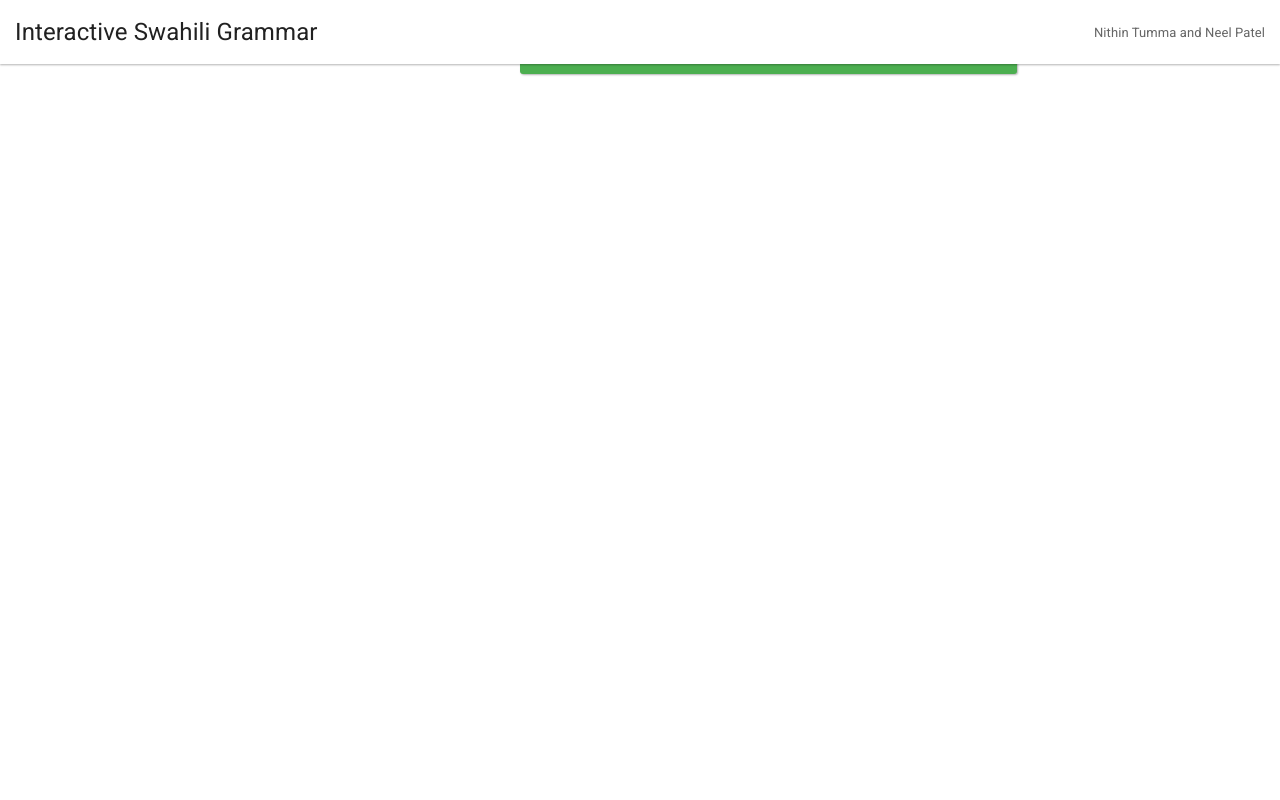
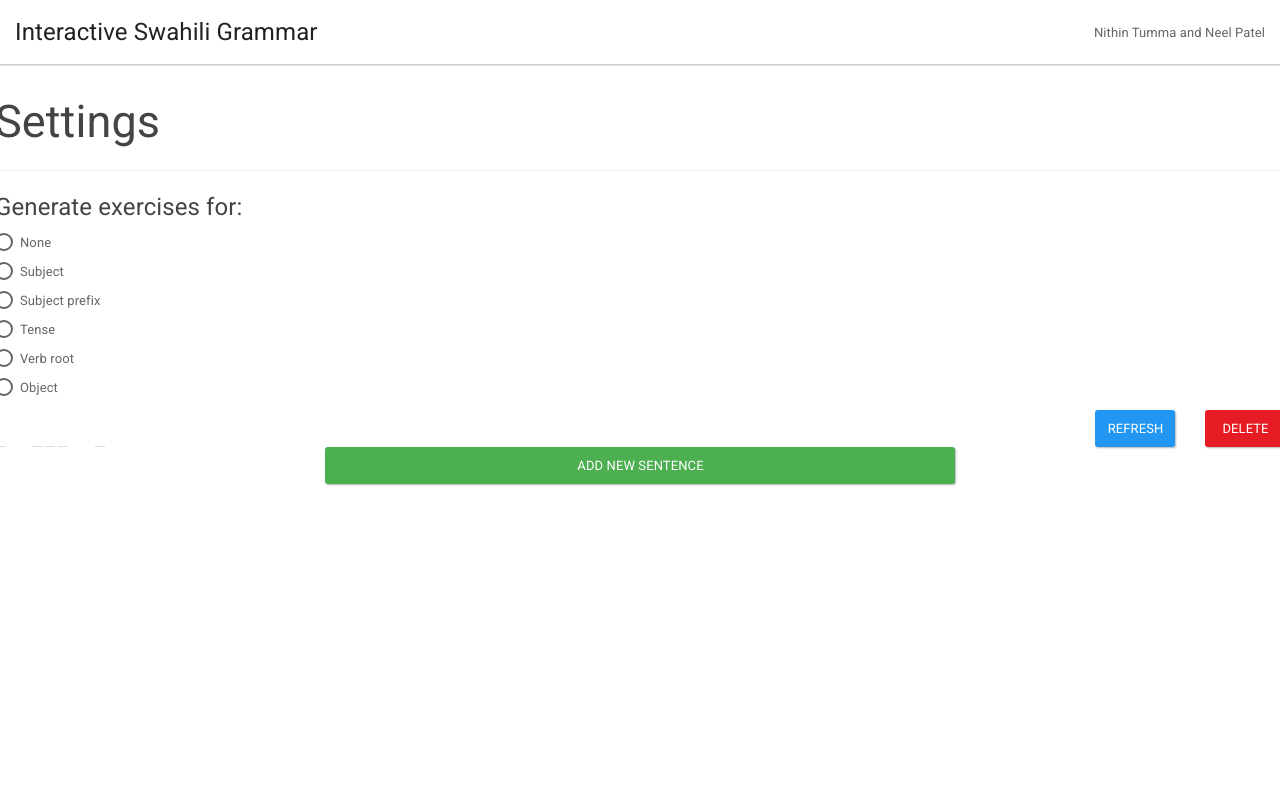
Before and after one commit to nithintumma/swahili, a Django app: template swahili/lessons/templates/lessons/home.html in a window 1280 px wide. Run offline with Django 3.2, Linux system fonts and the light colour scheme; the template is opened without the code that fills it, so the values that code supplies are empty; parts of the project's set-up code (start-up, migrations or seed data) failed here and were passed over; some libraries are stand-ins or nearby versions.

Commit message:
Interactivity

```diff
--- a/swahili/lessons/static/lessons/css/style.css
+++ b/swahili/lessons/static/lessons/css/style.css
@@ -26,21 +26,3 @@ body {
 	padding-left: 6px !important;
 	padding-right: 6px !important;
 }
-
-#settings {
-	position: absolute;
-    top: 0px;
-    bottom: 0;
-    left: 0;
-    width: 20%;
-    overflow-y: scroll;
-}
-
-#interactive {
-	position: absolute;
-    top: 0;
-    bottom: 0;
-    right: 0;
-    overflow-y: scroll;
-    width: 80%;
-}
--- a/swahili/lessons/templates/lessons/home.html
+++ b/swahili/lessons/templates/lessons/home.html
@@ -183,6 +183,17 @@
 
     			getRandomSentence(sentenceRow);
     		})
+
+    		$("#exerciseOptions radio").on("click", function() {
+    			var exerciseOption = $("input[name=exerciseOptions]:checked").val();
+
+    			//starts by showing all components
+    			$(".component").css("visibility", "visible");
+
+    			if(exerciseOptions != "none") {
+    				$("."+exerciseOptions).css("visibility", "hidden");
+    			}
+    		})
     	})
     </script>
 
@@ -209,9 +220,51 @@
     </div>
 
     <div class="container-fluid" id="body-container">
+    	<div class="row">
+		    <div id="settings">
+		    	<h2>Settings</h2>
+		    	<hr>
 
-	    <div id="settings">
-	    	Settings
+		    	<h4>Generate exercises for:</h4>
+		    	<div id="exerciseOptions">
+					<div class="radio">
+					  <label>
+					    <input type="radio" name="exerciseRadios" id="exerciseNone" value="none">
+					    None
+					  </label>
+					</div>
+					<div class="radio">
+					  <label>
+					    <input type="radio" name="exerciseRadios" id="exerciseSubject" value="subject">
+					    Subject
+					  </label>
+					</div>
+					<div class="radio">
+					  <label>
+					    <input type="radio" name="exerciseRadios" id="exercisePrefix" value="sp">
+					    Subject prefix
+					  </label>
+					</div>
+					<div class="radio">
+					  <label>
+					    <input type="radio" name="exerciseRadios" id="exerciseTense" value="tm">
+					    Tense
+					  </label>
+					</div>
+					<div class="radio">
+					  <label>
+					    <input type="radio" name="exerciseRadios" id="exerciseRoot" value="vr">
+					    Verb root
+					  </label>
+					</div>
+					<div class="radio">
+					  <label>
+					    <input type="radio" name="exerciseRadios" id="exerciseObject" value="obj">
+					    Object
+					  </label>
+					</div>
+				</div>
+
 		    </div>
 		    <div id="interactive">
 		    	<div id="sentences">
@@ -272,5 +325,6 @@
 				</div>
 			</div>
 		</div>
+	</div>
   </body>
 </html>
```
Lines whose indentation alone changed are shown as unchanged.
